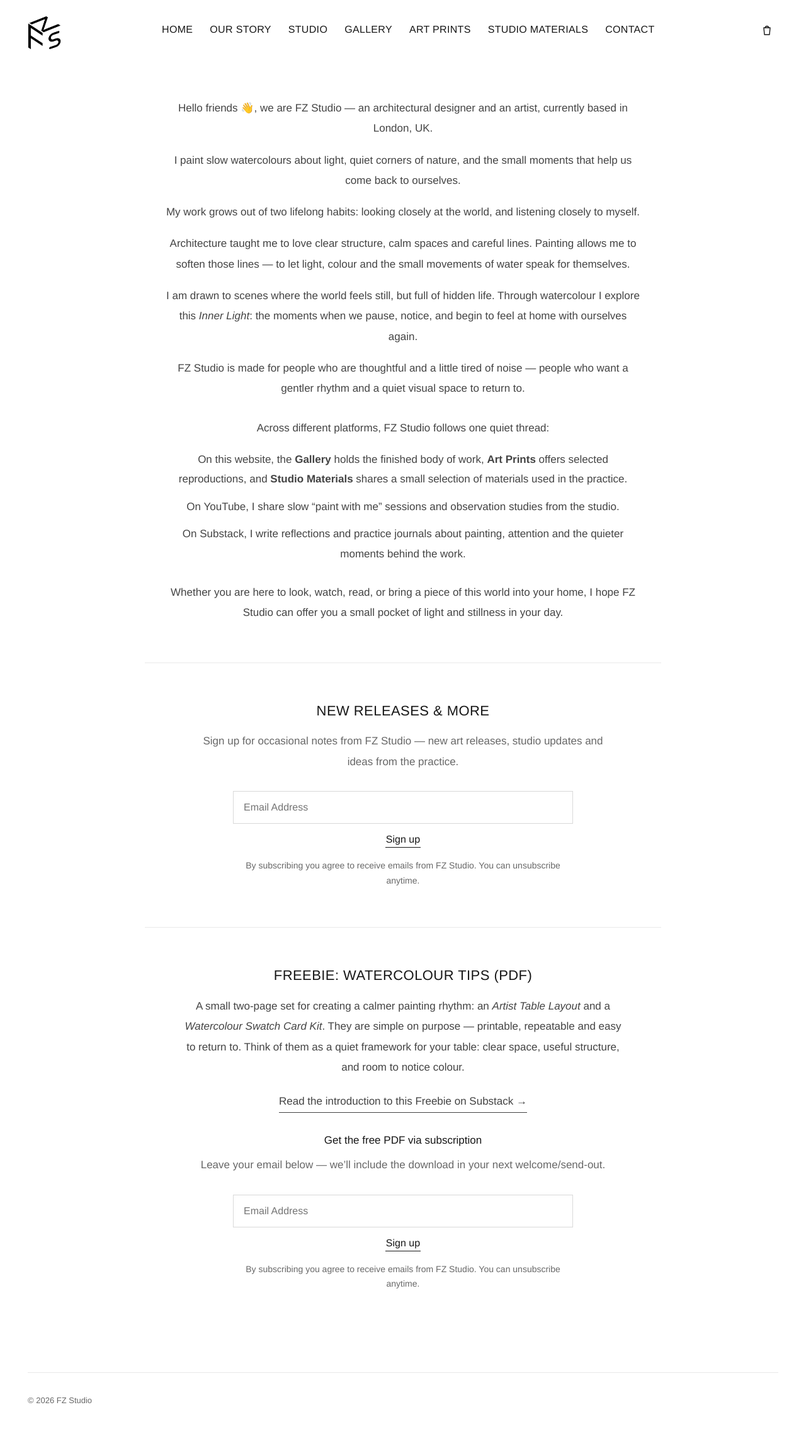
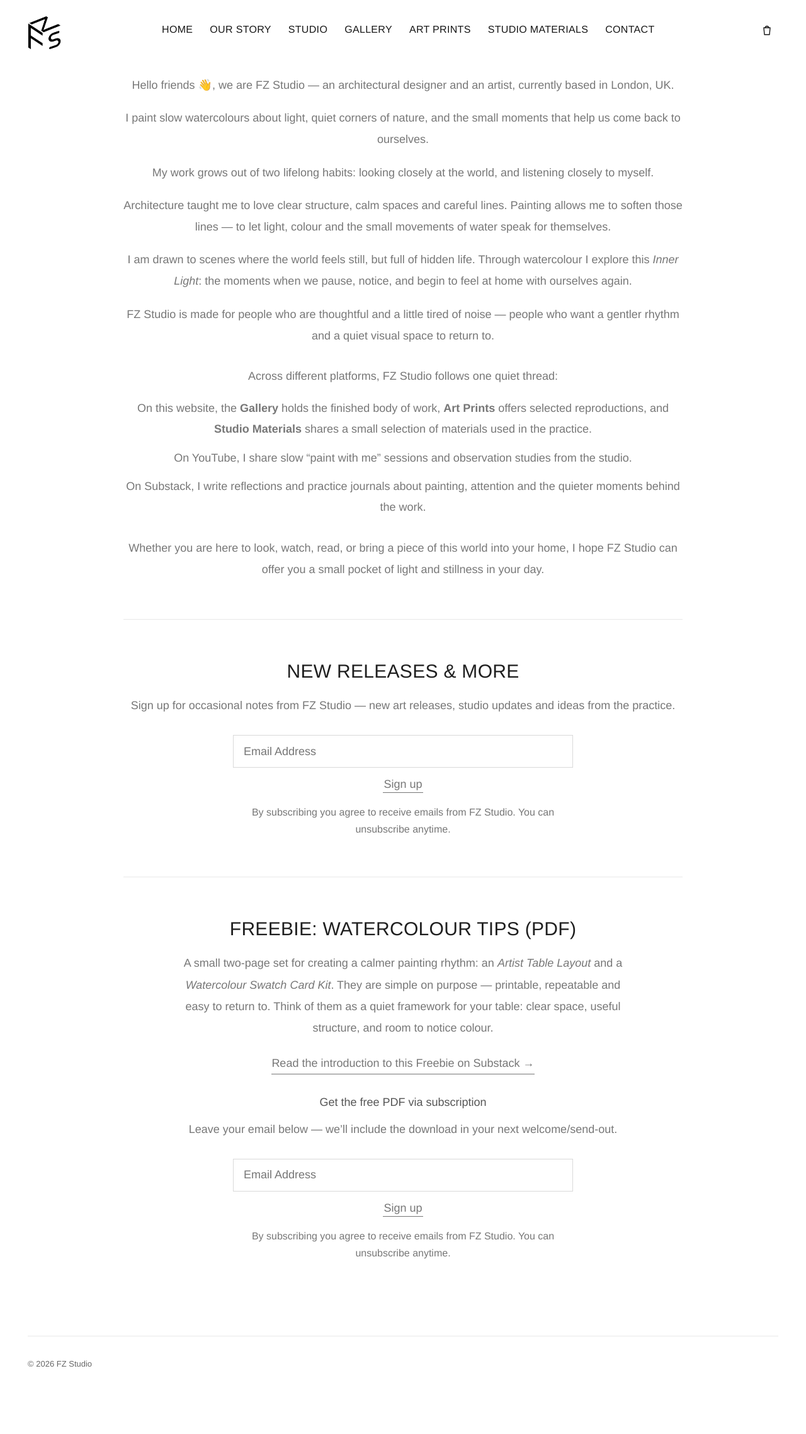
Before and after one commit to Leondecoding/fz-studio-v2, a Jekyll site: the page built from our-story.html, in a window 1280 px wide. Shown: the whole page at 63% size. Built offline with Jekyll 4.4.1, drawn with Linux system fonts in a browser that asks for light colours; after the commit the page ends 2219 px from its top, so only the background shows below that.

Commit message:
Update our-story.html

```diff
--- a/our-story.html
+++ b/our-story.html
@@ -6,23 +6,23 @@ permalink: /our-story/
 
 <style>
   #our-story-page {
-    width: min(calc(100% - 88px), 820px);
+    max-width: 920px;
     margin: 0 auto;
-    padding: 48px 0 110px;
+    padding: 10px 16px 100px;
     text-align: center;
   }
 
   #our-story-page .story-intro {
-    max-width: 760px;
+    max-width: 920px;
     margin: 0 auto;
   }
 
   #our-story-page p {
     margin: 0 auto 18px;
-    font-size: 17px;
-    font-weight: 400;
+    font-size: 18px;
+    font-weight: 500;
     line-height: 1.9;
-    color: #444;
+    color: #777;
   }
 
   #our-story-page .platform-thread {
@@ -34,7 +34,7 @@ permalink: /our-story/
   }
 
   #our-story-page .platform-list {
-    max-width: 720px;
+    max-width: 880px;
     margin: 18px auto 0;
     padding: 0;
     list-style: none;
@@ -42,10 +42,10 @@ permalink: /our-story/
 
   #our-story-page .platform-list li {
     margin: 0 0 12px;
-    font-size: 17px;
-    font-weight: 400;
+    font-size: 18px;
+    font-weight: 500;
     line-height: 1.85;
-    color: #444;
+    color: #777;
   }
 
   #our-story-page .story-divider {
@@ -56,28 +56,30 @@ permalink: /our-story/
   }
 
   #our-story-page .story-section {
-    max-width: 720px;
+    max-width: 920px;
     margin: 0 auto;
   }
 
   #our-story-page .story-section h2 {
     margin: 0 0 18px;
-    font-size: 22px;
-    font-weight: 300;
+    font-size: 30px;
+    font-weight: 500;
     line-height: 1.3;
-    letter-spacing: .02em;
+    letter-spacing: .01em;
+    color: #1f1f1f;
   }
 
   #our-story-page .story-section h3 {
     margin: 32px 0 12px;
-    font-size: 17px;
-    font-weight: 300;
+    font-size: 18px;
+    font-weight: 500;
     line-height: 1.4;
+    color: #555;
   }
 
   #our-story-page .signup-note {
-    max-width: 650px;
-    color: var(--muted);
+    max-width: 880px;
+    color: #777;
   }
 
   #our-story-page .nl-wrap {
@@ -92,7 +94,9 @@ permalink: /our-story/
     border: 1px solid #d9d9d9;
     border-radius: 0;
     background: #fff;
-    color: var(--text);
+    color: #777;
+    font-size: 18px;
+    font-weight: 500;
     box-sizing: border-box;
     outline: none;
   }
@@ -107,7 +111,9 @@ permalink: /our-story/
     border: 0;
     border-bottom: 1px solid currentColor;
     background: none;
-    color: inherit;
+    color: #777;
+    font-size: 18px;
+    font-weight: 500;
     line-height: 1;
     cursor: pointer;
   }
@@ -133,8 +139,9 @@ permalink: /our-story/
 
   #our-story-page .subscription-note {
     margin-top: 13px;
-    color: var(--muted);
-    font-size: 14px;
+    color: #777;
+    font-size: 16px;
+    font-weight: 500;
     line-height: 1.7;
   }
 
@@ -161,8 +168,8 @@ permalink: /our-story/
 
   @media (max-width: 760px) {
     #our-story-page {
-      width: min(calc(100% - 40px), 820px);
-      padding: 34px 0 80px;
+      width: auto;
+      padding: 8px 20px 80px;
     }
 
     #our-story-page .story-divider {
@@ -170,7 +177,12 @@ permalink: /our-story/
     }
 
     #our-story-page .story-section h2 {
-      font-size: 20px;
+      font-size: 26px;
+    }
+
+    #our-story-page p,
+    #our-story-page .platform-list li {
+      font-size: 17px;
     }
   }
 </style>
```
